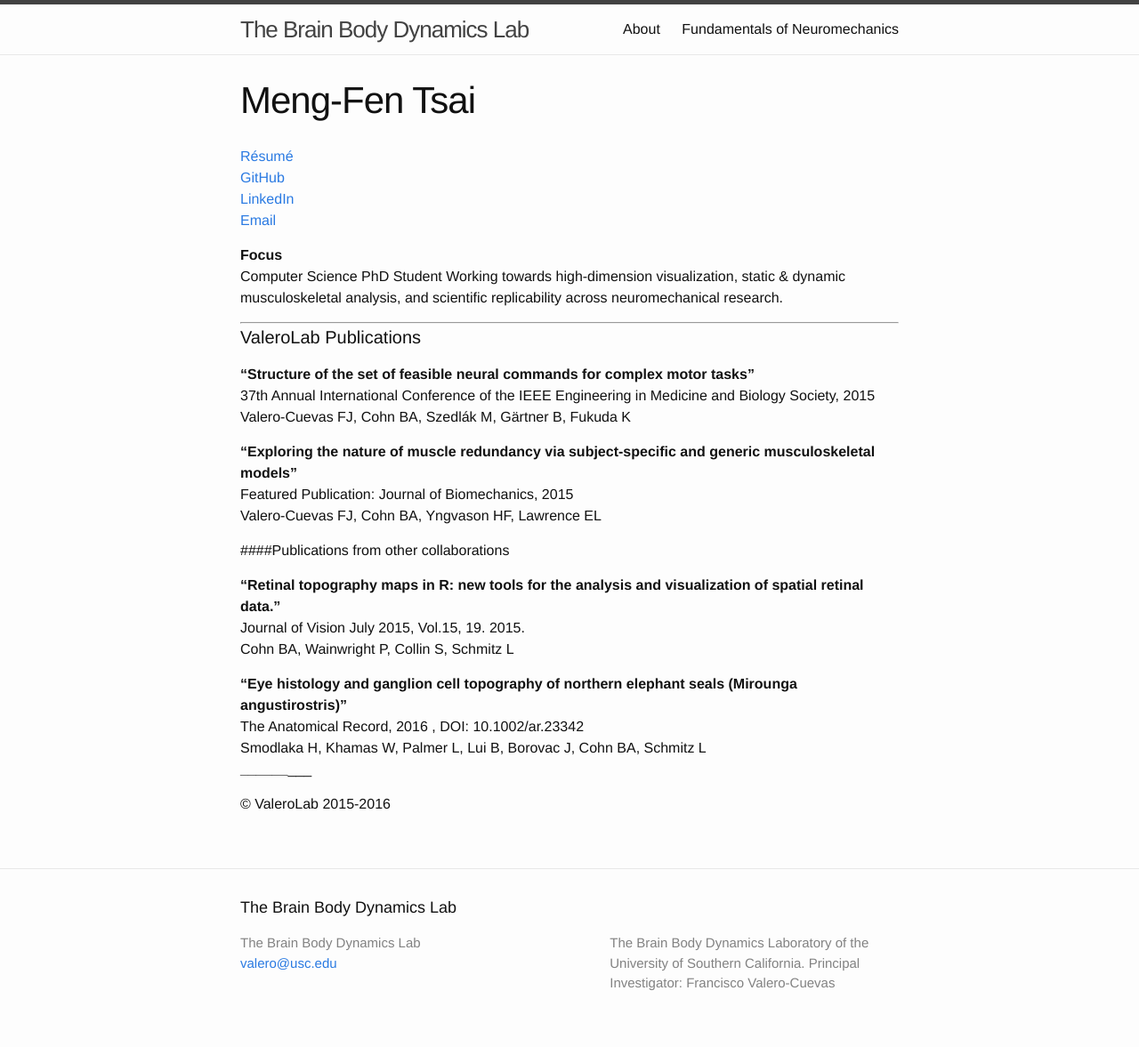
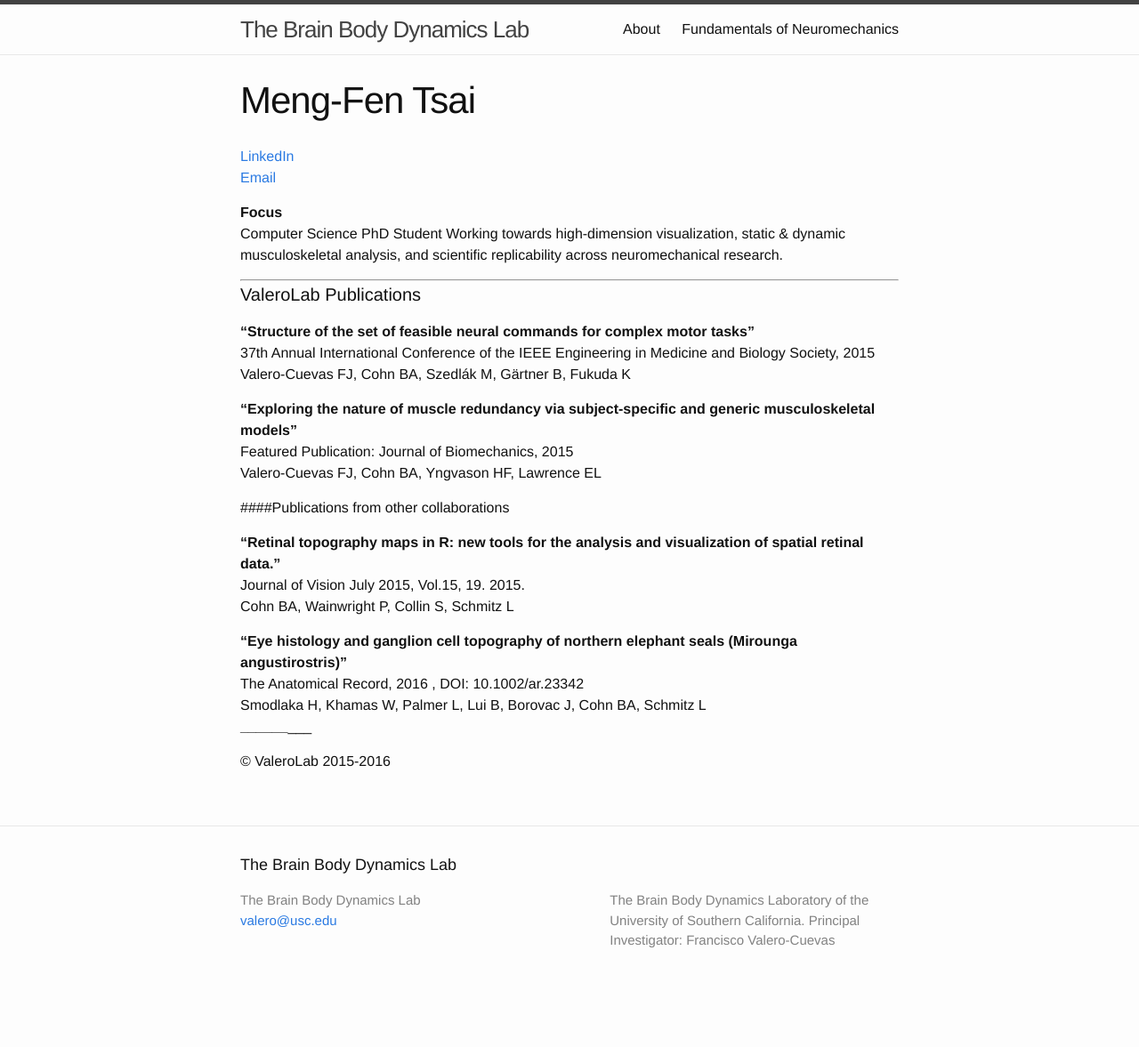
Before and after one commit to usc-bbdl/usc-bbdl.github.io, a Jekyll site: the page built from bios/tsai.md, in a window 1280 px wide. Shown: the whole page at 89% size. Built offline with Jekyll 4.4.1, drawn with Linux system fonts in a browser that asks for light colours; after the commit the page ends 1129 px from its top, so only the background shows below that.

Commit message:
Update tsai.md

```diff
--- a/bios/tsai.md
+++ b/bios/tsai.md
@@ -3,10 +3,9 @@
 title: Meng-Fen Tsai
 ---
 
-[Résumé](https://www.sharelatex.com/github/repos/bcohn12/resume/builds/latest/output.pdf)
-[GitHub](https://github.com/bcohn12)
-[LinkedIn](https://linkedin.com/in/brianalexandercohn)
-[Email](mailto:brian.cohn@usc.edu)
+
+[LinkedIn](https:tw.linkedin.com/in/mengfentsai)
+[Email](mailto:p86024174@mail.ncku.edu.tw)
 
 **Focus**
 Computer Science PhD Student Working towards high-dimension visualization, static & dynamic musculoskeletal analysis, and scientific replicability across neuromechanical research.
```
